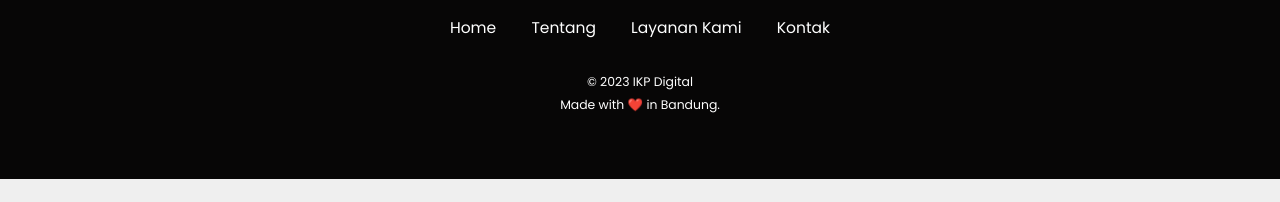
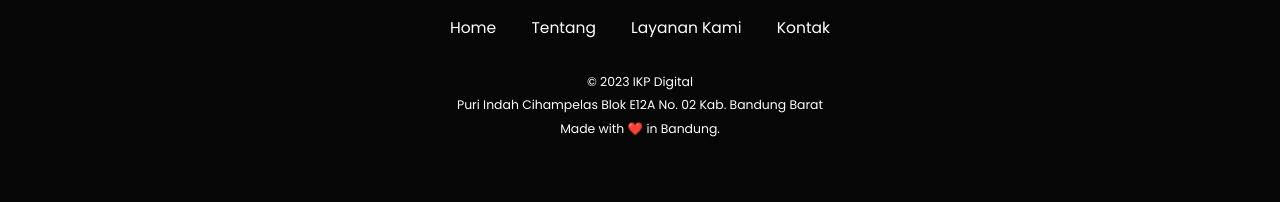
Before and after one commit to yopihasopa/scrodigital, a plain HTML site: page index.html in a window 1280 px wide. Shown: the part 3115-3317 px from the top of the page. Before the commit the page ends 3294 px from the top, so only its background shows below. Drawn offline with Linux system fonts and the light colour scheme.

Commit message:
Update footer

```diff
--- a/index.html
+++ b/index.html
@@ -181,7 +181,8 @@
       </div>
       <div class="credit">
         <p>
-          &#169; 2023 IKP Digital<br />Made with &#10084;&#65039; in Bandung.
+          &#169; 2023 IKP Digital<br />Puri Indah Cihampelas Blok E12A No. 02
+          Kab. Bandung Barat<br />Made with &#10084;&#65039; in Bandung.
         </p>
       </div>
     </footer>
```
